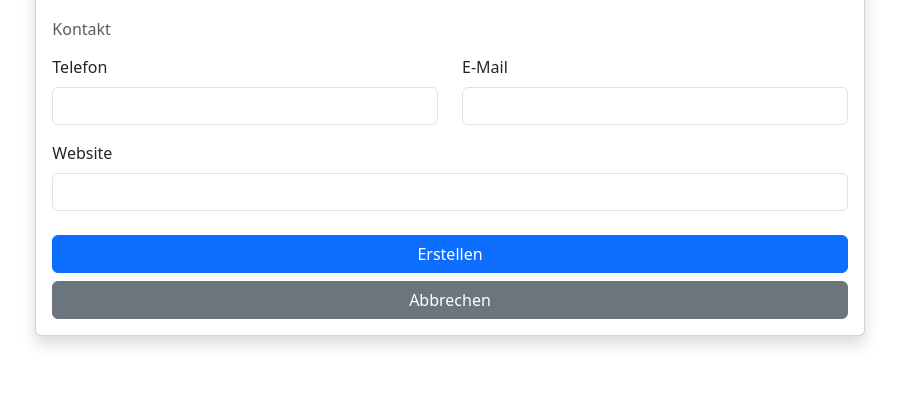
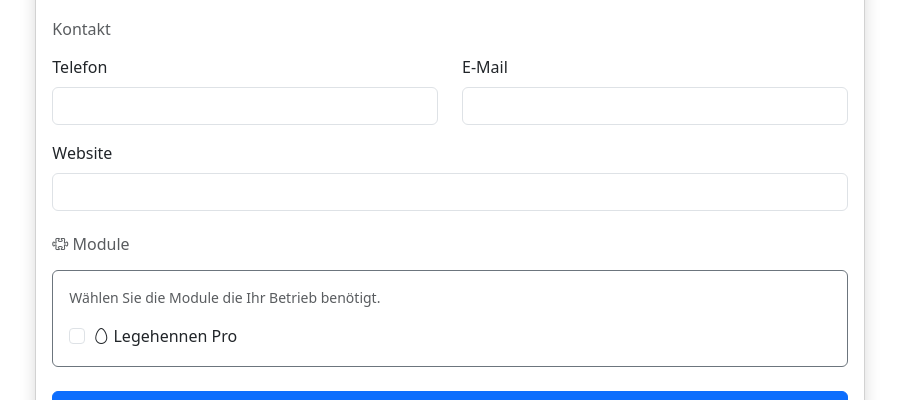
Before and after one commit to HansFel/agrobetrieb, a Python web app: template app/templates/betrieb/form.html in a window 1280 px wide. Shown: the part 853-1253 px from the top of the page, without its empty margins (190-1089 px from the left). Run offline with Jinja, Linux system fonts and the light colour scheme; the template is opened without the code that fills it, so the values that code supplies are empty.

Commit message:
fix: Modulauswahl für alle Betriebsadmins sichtbar (nicht nur Superadmin)
Co-Authored-By: Claude Sonnet 4.6 <noreply@anthropic.com>

```diff
--- a/app/blueprints/betrieb.py
+++ b/app/blueprints/betrieb.py
@@ -52,8 +52,8 @@ def create():
             telefon=request.form.get('telefon', '').strip() or None,
             email=request.form.get('email', '').strip() or None,
             website=request.form.get('website', '').strip() or None,
+            modul_legehennen=request.form.get('modul_legehennen') == '1',
             ist_testbetrieb=current_user.ist_superadmin and request.form.get('ist_testbetrieb') == '1',
-            modul_legehennen=current_user.ist_superadmin and request.form.get('modul_legehennen') == '1',
         )
         db.session.add(betrieb)
         db.session.commit()
@@ -88,9 +88,9 @@ def edit():
         betrieb.telefon = request.form.get('telefon', '').strip() or None
         betrieb.email = request.form.get('email', '').strip() or None
         betrieb.website = request.form.get('website', '').strip() or None
+        betrieb.modul_legehennen = request.form.get('modul_legehennen') == '1'
         if current_user.ist_superadmin:
             betrieb.ist_testbetrieb = request.form.get('ist_testbetrieb') == '1'
-            betrieb.modul_legehennen = request.form.get('modul_legehennen') == '1'
         db.session.commit()
         flash('Betrieb gespeichert.', 'success')
         return redirect(url_for('betrieb.index'))
--- a/app/templates/betrieb/form.html
+++ b/app/templates/betrieb/form.html
@@ -128,23 +128,28 @@
                                value="{{ betrieb.website if betrieb else '' }}">
                     </div>
 
-                    {% if current_user.ist_superadmin %}
-                    <h6 class="text-muted mt-4 mb-3"><i class="bi bi-puzzle"></i> Module / Lizenz <span class="badge bg-danger">Superadmin</span></h6>
-                    <div class="card border-warning mb-3">
+                    <h6 class="text-muted mt-4 mb-3"><i class="bi bi-puzzle"></i> Module</h6>
+                    <div class="card border-secondary mb-3">
                         <div class="card-body">
-                            <div class="form-check mb-2">
-                                <input class="form-check-input" type="checkbox" id="ist_testbetrieb" name="ist_testbetrieb" value="1"
-                                       {% if betrieb and betrieb.ist_testbetrieb %}checked{% endif %}>
-                                <label class="form-check-label fw-bold text-warning" for="ist_testbetrieb">
-                                    Testbetrieb (alle Module automatisch freigeschaltet)
-                                </label>
-                            </div>
-                            <hr>
+                            <p class="text-muted small mb-3">Wählen Sie die Module die Ihr Betrieb benötigt.</p>
                             <div class="form-check">
                                 <input class="form-check-input" type="checkbox" id="modul_legehennen" name="modul_legehennen" value="1"
                                        {% if betrieb and betrieb.modul_legehennen %}checked{% endif %}>
                                 <label class="form-check-label" for="modul_legehennen">
                                     <i class="bi bi-egg"></i> Legehennen Pro
+                                </label>
+                            </div>
+                        </div>
+                    </div>
+                    {% if current_user.ist_superadmin %}
+                    <div class="card border-danger mb-3">
+                        <div class="card-header text-danger small"><i class="bi bi-shield-lock"></i> Superadmin</div>
+                        <div class="card-body">
+                            <div class="form-check">
+                                <input class="form-check-input" type="checkbox" id="ist_testbetrieb" name="ist_testbetrieb" value="1"
+                                       {% if betrieb and betrieb.ist_testbetrieb %}checked{% endif %}>
+                                <label class="form-check-label text-danger" for="ist_testbetrieb">
+                                    Testbetrieb (alle Module freigeschaltet)
                                 </label>
                             </div>
                         </div>
```
